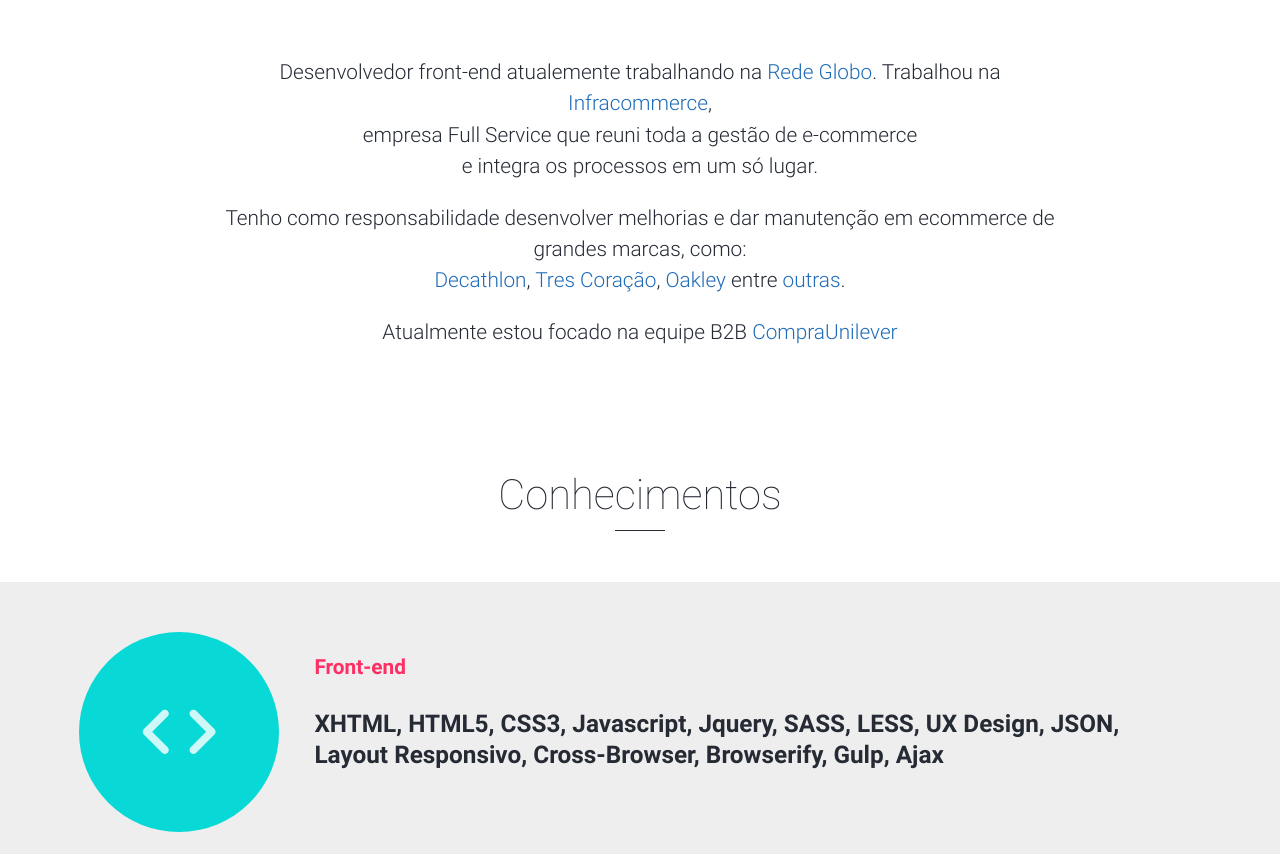
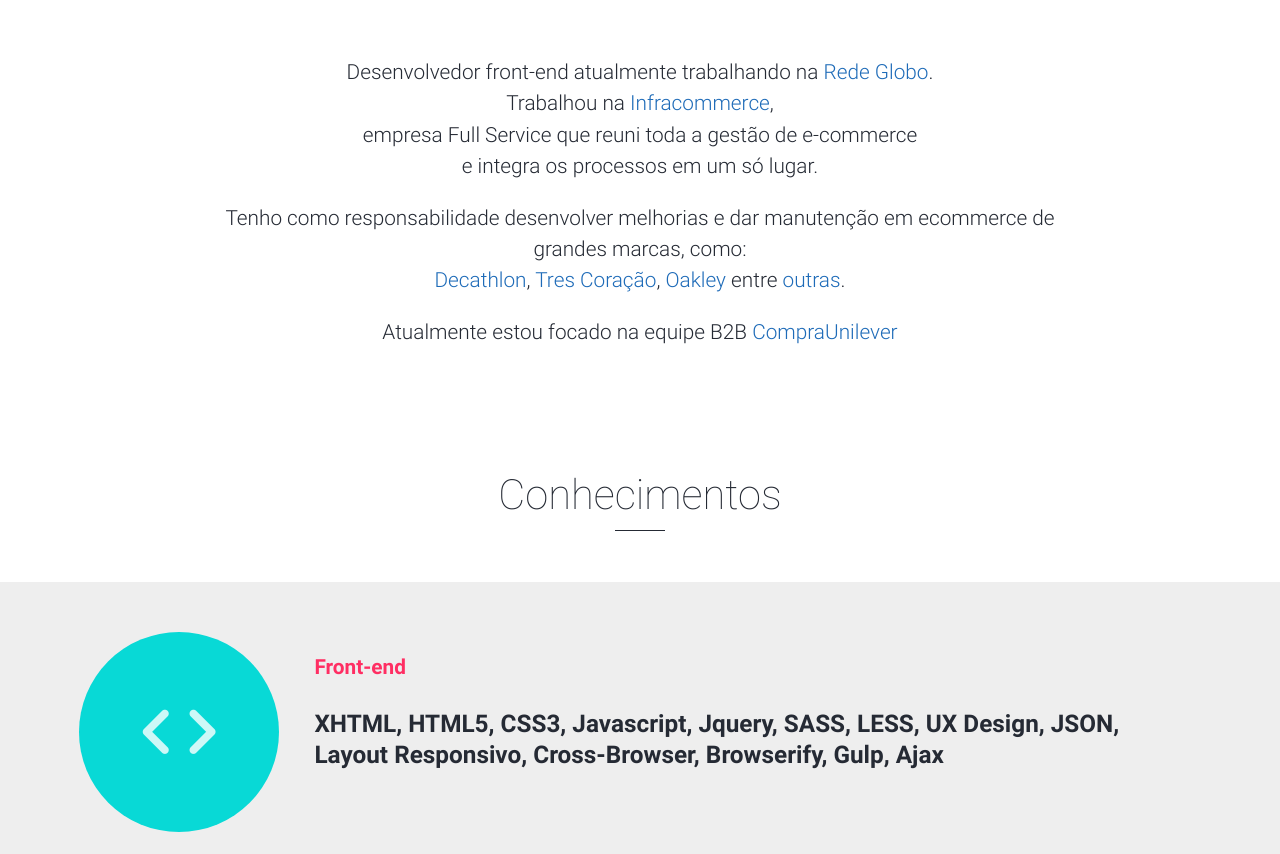
Before and after one commit to jeffersonRibeiro/website, a website: page index.html in a window 1280 px wide. Shown: the part 976-1830 px from the top of the page. Drawn offline with Linux system fonts and the light colour scheme; files whose address does not match are found by name; a web font is replaced by a local one.

Commit message:
Empresa nova - Rede Globo

```diff
--- a/index.html
+++ b/index.html
@@ -104,7 +104,7 @@
         <div class="wrapper">
           <h1 class="title">Sobre mim<hr/></h1>
           <img class="perfil" alt="Foto de perfil do Jeff" title="Jefferson Ribeiro desenvolvedor Full-stack" src="assets/img/jeff-2018.jpg">
-          <p>Desenvolvedor front-end atualemente trabalhando na <a href="https://redeglobo.globo.com/">Rede Globo</a>. Trabalhou na <a title="Infracommerce – Full service e-commerce" href="http://www.infracommerce.com.br/" target="_blank">Infracommerce</a>, <br/>empresa Full Service que reuni toda a gestão de e-commerce <span class="nowrap">e integra os processos em um só lugar.</span></p>
+          <p>Desenvolvedor front-end atualmente trabalhando na <a href="https://redeglobo.globo.com/">Rede Globo</a>. <br/>Trabalhou na <a title="Infracommerce – Full service e-commerce" href="http://www.infracommerce.com.br/" target="_blank">Infracommerce</a>, <br/>empresa Full Service que reuni toda a gestão de e-commerce <span class="nowrap">e integra os processos em um só lugar.</span></p>
           <p>Tenho como responsabilidade desenvolver melhorias e dar manutenção em ecommerce de grandes marcas, como: <br/> <a title="Decathlon" href="http://www.decathlon.com.br" target="_blank">Decathlon</a>, <a title="Tres Coração" href="http://loja.escolhatres.com.br/" target="_blank">Tres Coração</a>, <a title="Oakley" href="http://www.oakley.com/" target="_blank">Oakley</a> entre <a title="Infracommerce Clientes" href="http://www.infracommerce.com.br/cases" target="_blank">outras</a>.</p>
           <p>Atualmente estou focado na equipe B2B <a title="Unilever" href="http://www.compraunilever.com.br/" target="_blank">CompraUnilever</a></p>
         </div>
```
